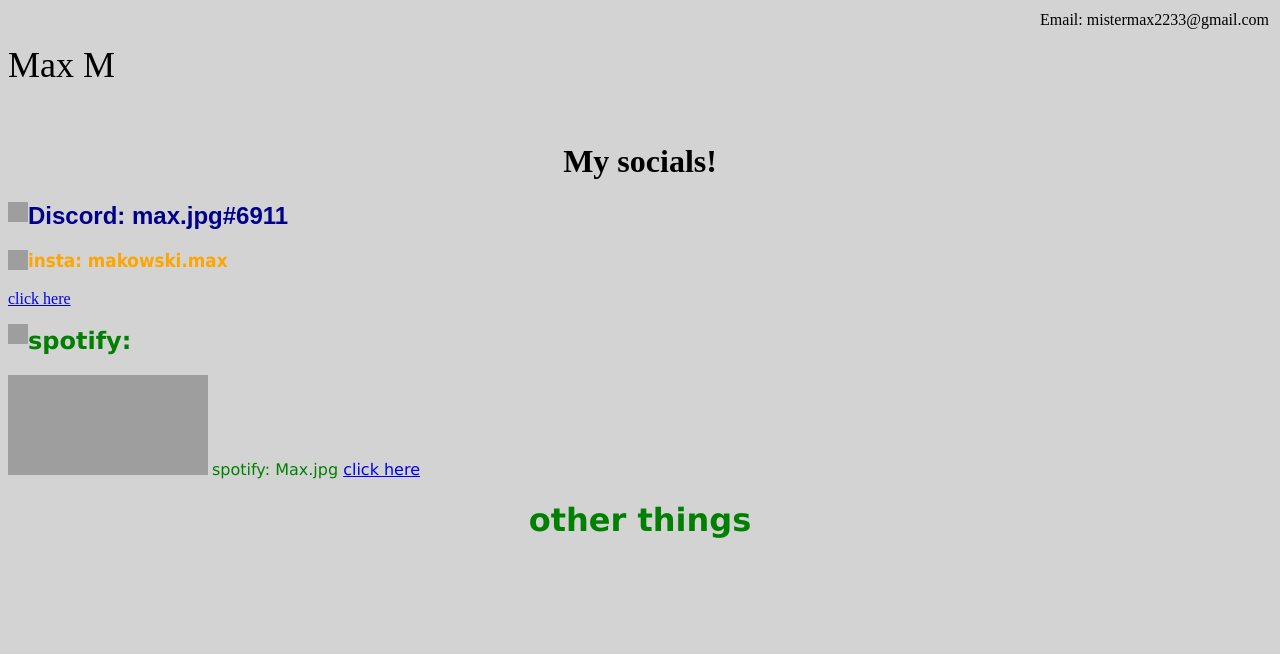
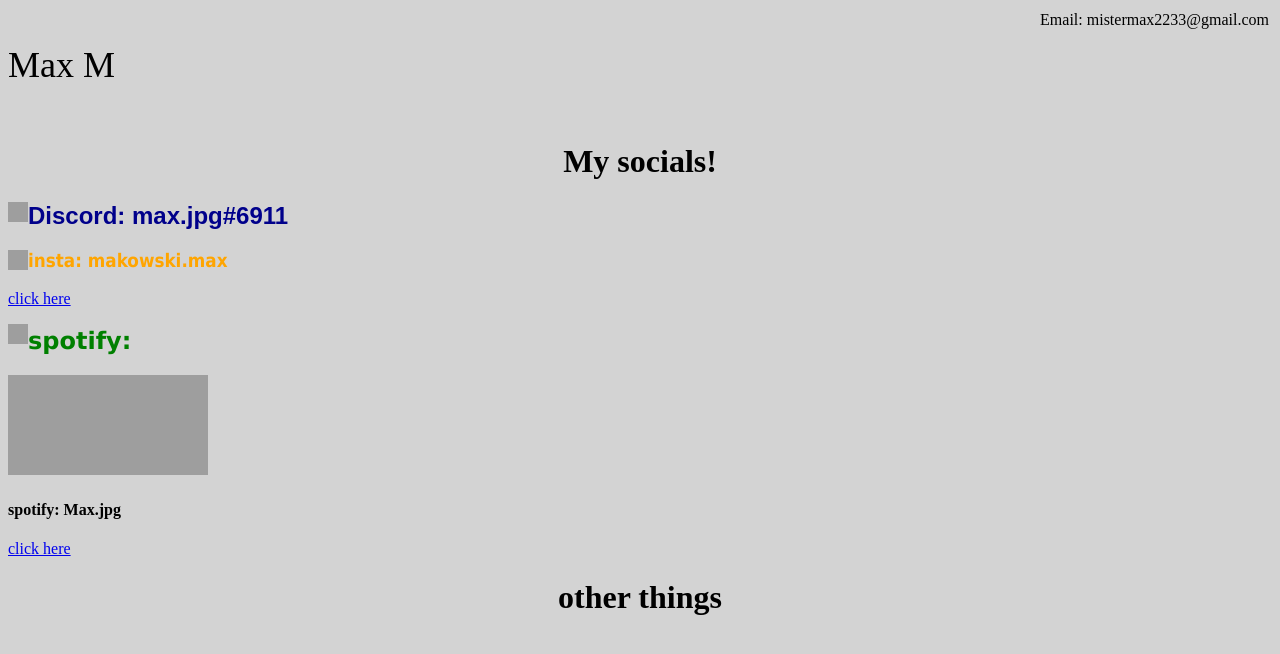
Before and after one commit to mistermax2233/mistermax2233.github.io, a plain HTML site: page index.html in a window 1280 px wide. Drawn offline with Linux system fonts and the light colour scheme; grey boxes are pictures that could not be loaded; a script that the page names is missing.

Commit message:
fixings #1

```diff
--- a/index.html
+++ b/index.html
@@ -32,7 +32,7 @@
 
          <img src="https://i.redd.it/6tfow0oxqg271.jpg" height="100" width="200">
 
-         <h style="font-family:Verdana; color:green;"> spotify: Max.jpg </h3> <a href="https://open.spotify.com/user/sundadim" target="_blank"> click here </a>
+         <h4> spotify: Max.jpg </h3> <a href="https://open.spotify.com/user/sundadim" target="_blank"> click here </a>
 <div align="center">
          <h1> other things </h1>
 </div>
```
